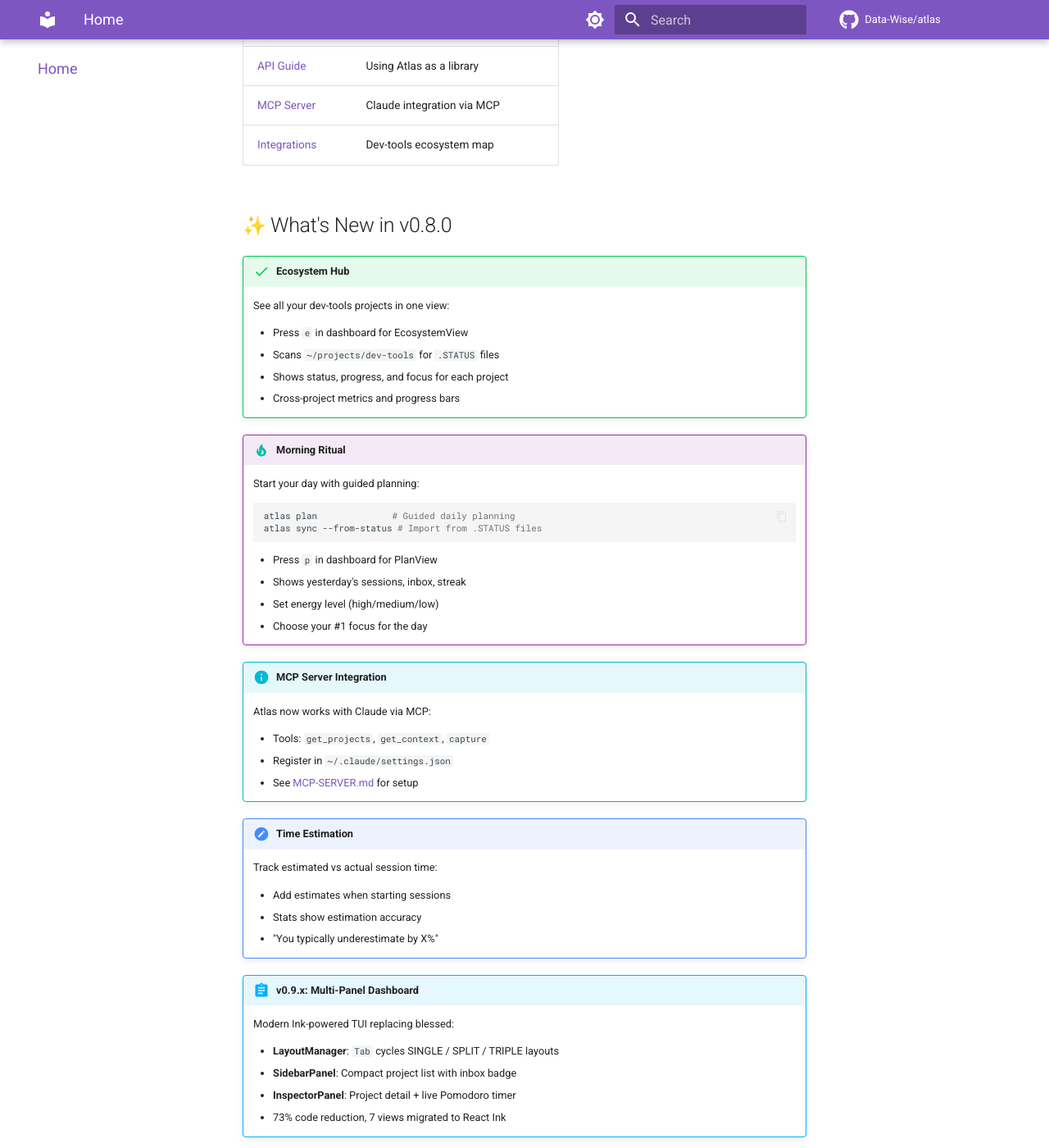
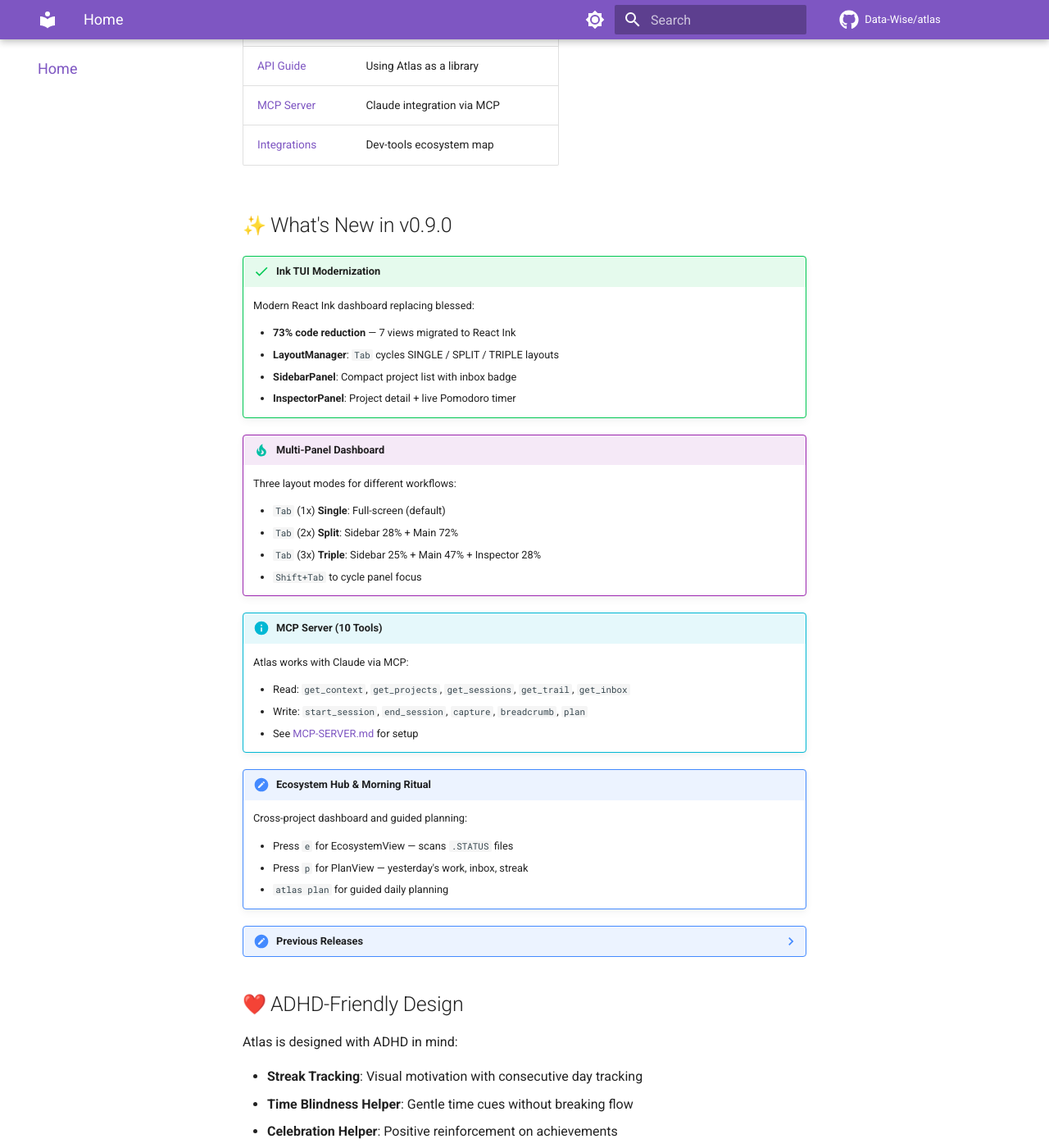
Before and after one commit to Data-Wise/atlas, an MkDocs documentation site: the page built from docs/index.md, in a window 1280 px wide and 1400 px high, scrolled down 3529 px. Shown: the whole window at 82% size. Built offline with MkDocs 1.6.1 and Material for MkDocs 9.7.7, drawn with Linux system fonts in a browser that asks for light colours; emoji names are drawn with the system emoji font; comment, search, counter and statistics services are not loaded.

Commit message:
chore: bump version to v0.9.0 for release
Update version references across package.json, CLAUDE.md, docs/index.md,
ROADMAP.md, INTEGRATIONS.md, and installation.md. Fix stale test checking
for removed InspectorProject interface (consolidated into shared types).

1,750 tests passing.

Co-Authored-By: Claude Opus 4.6 <noreply@anthropic.com>

````diff
--- a/docs/INTEGRATIONS.md
+++ b/docs/INTEGRATIONS.md
@@ -171,7 +171,7 @@ flow status <project> # atlas.get_project_state("project-name")
 | Formula | Version | Source | Runtime |
 |---------|---------|--------|---------|
 | aiterm | v0.6.0 | PyPI | Python |
-| atlas | v0.8.0 | npm | Node.js |
+| atlas | v0.9.0 | npm | Node.js |
 | examark | v0.6.6 | npm | Node.js |
 | flow-cli | v4.8.1 | GitHub | ZSH |
 | mcp-bridge | v1.0.0 | npm | Node.js |
--- a/docs/getting-started/installation.md
+++ b/docs/getting-started/installation.md
@@ -87,7 +87,7 @@ Enable tab completion for your shell:
 
 ```bash
 atlas --version
-# Should output: 0.8.0 (or current version)
+# Should output: 0.9.0 (or current version)
 
 atlas --help
 # Shows available commands
--- a/docs/index.md
+++ b/docs/index.md
@@ -143,52 +143,40 @@ atlas dash
 | [MCP Server](MCP-SERVER.md) | Claude integration via MCP |
 | [Integrations](INTEGRATIONS.md) | Dev-tools ecosystem map |
 
-## :sparkles: What's New in v0.8.0
+## :sparkles: What's New in v0.9.0
 
-!!! success "Ecosystem Hub"
-    See all your dev-tools projects in one view:
+!!! success "Ink TUI Modernization"
+    Modern React Ink dashboard replacing blessed:
 
-    - Press `e` in dashboard for EcosystemView
-    - Scans `~/projects/dev-tools` for `.STATUS` files
-    - Shows status, progress, and focus for each project
-    - Cross-project metrics and progress bars
-
-!!! tip "Morning Ritual"
-    Start your day with guided planning:
-
-    ```bash
-    atlas plan              # Guided daily planning
-    atlas sync --from-status # Import from .STATUS files
-    ```
-
-    - Press `p` in dashboard for PlanView
-    - Shows yesterday's sessions, inbox, streak
-    - Set energy level (high/medium/low)
-    - Choose your #1 focus for the day
-
-!!! info "MCP Server Integration"
-    Atlas now works with Claude via MCP:
-
-    - Tools: `get_projects`, `get_context`, `capture`
-    - Register in `~/.claude/settings.json`
-    - See [MCP-SERVER.md](MCP-SERVER.md) for setup
-
-!!! note "Time Estimation"
-    Track estimated vs actual session time:
-
-    - Add estimates when starting sessions
-    - Stats show estimation accuracy
-    - "You typically underestimate by X%"
-
-!!! abstract "v0.9.x: Multi-Panel Dashboard"
-    Modern Ink-powered TUI replacing blessed:
-
+    - **73% code reduction** — 7 views migrated to React Ink
     - **LayoutManager**: `Tab` cycles SINGLE / SPLIT / TRIPLE layouts
     - **SidebarPanel**: Compact project list with inbox badge
     - **InspectorPanel**: Project detail + live Pomodoro timer
-    - 73% code reduction, 7 views migrated to React Ink
 
-??? note "Previous: v0.7.x"
+!!! tip "Multi-Panel Dashboard"
+    Three layout modes for different workflows:
+
+    - `Tab` (1x) **Single**: Full-screen (default)
+    - `Tab` (2x) **Split**: Sidebar 28% + Main 72%
+    - `Tab` (3x) **Triple**: Sidebar 25% + Main 47% + Inspector 28%
+    - `Shift+Tab` to cycle panel focus
+
+!!! info "MCP Server (10 Tools)"
+    Atlas works with Claude via MCP:
+
+    - Read: `get_context`, `get_projects`, `get_sessions`, `get_trail`, `get_inbox`
+    - Write: `start_session`, `end_session`, `capture`, `breadcrumb`, `plan`
+    - See [MCP-SERVER.md](MCP-SERVER.md) for setup
+
+!!! note "Ecosystem Hub & Morning Ritual"
+    Cross-project dashboard and guided planning:
+
+    - Press `e` for EcosystemView — scans `.STATUS` files
+    - Press `p` for PlanView — yesterday's work, inbox, streak
+    - `atlas plan` for guided daily planning
+
+??? note "Previous Releases"
+    - **v0.8.0**: Ecosystem Hub, Morning Ritual, MCP Server, Time Estimation
     - **v0.7.0**: Task-Based Focus, Calendar Export, Timeline View
     - **v0.6.x**: Session analytics, stats export
 
--- a/package.json
+++ b/package.json
@@ -1,6 +1,6 @@
 {
   "name": "@data-wise/atlas",
-  "version": "0.8.0",
+  "version": "0.9.0",
   "description": "Project state engine - registry, sessions, capture, and context management for ADHD-friendly workflow",
   "type": "module",
   "main": "src/index.js",
````
Also changed, not shown: CLAUDE.md (+6 -1 lines), docs/ROADMAP.md (+4 -4 lines), 2 other files.
